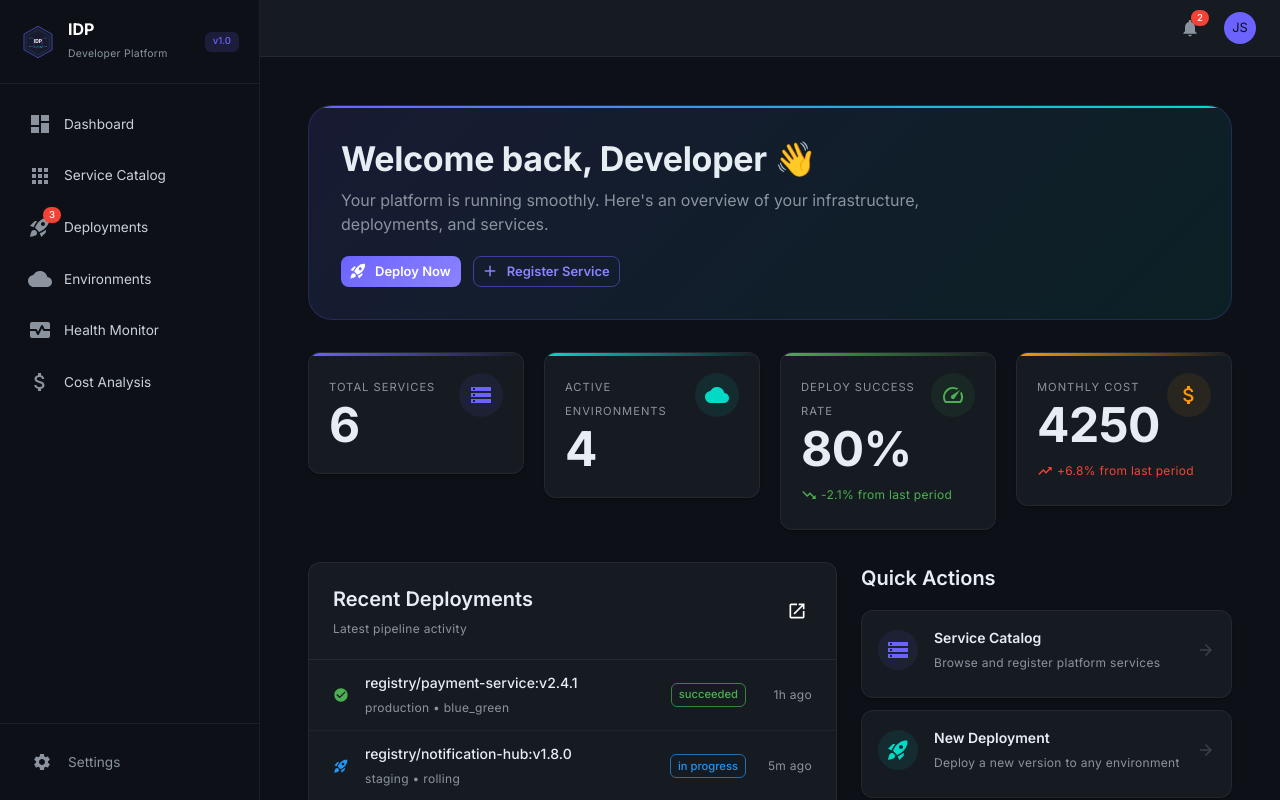
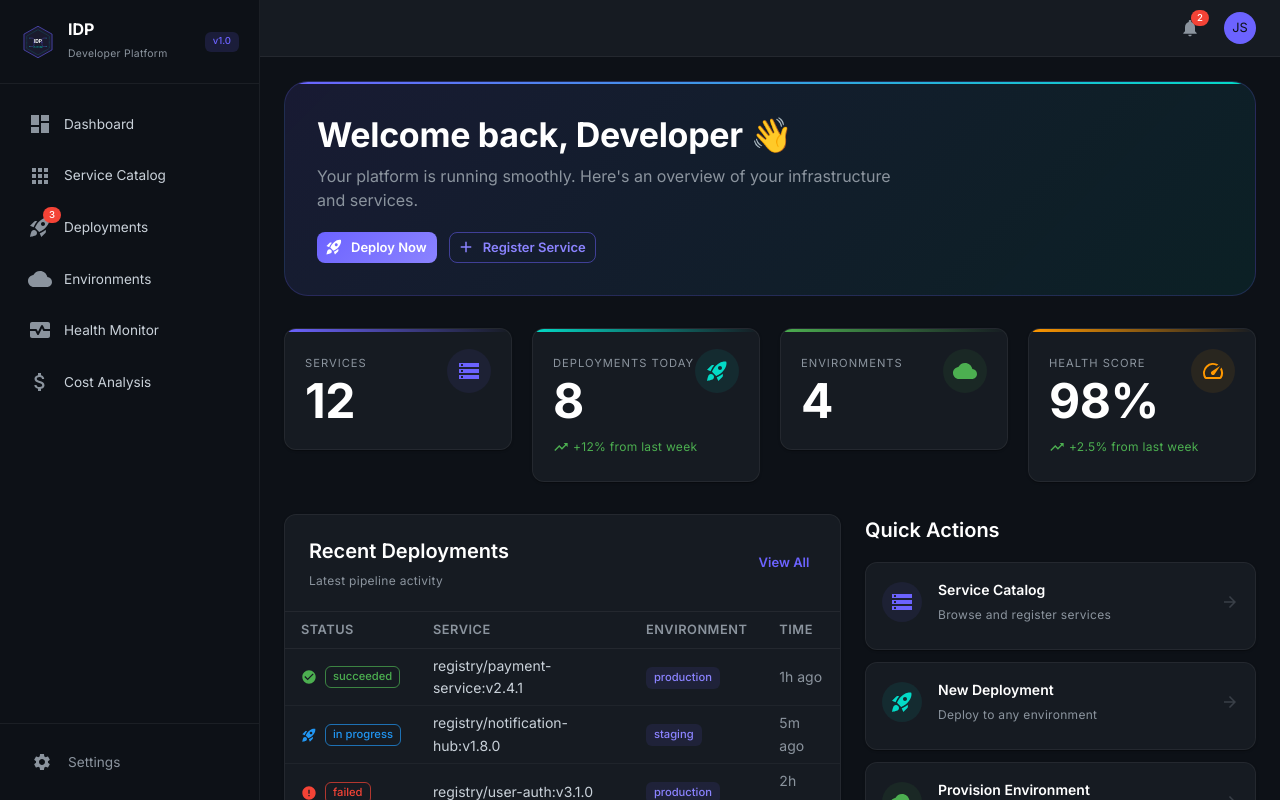
Before and after one commit to JasonTM17/Internal-_Developer_Platform_DevOps, a React (Vite) app in the folder apps/portal/: page / in a window 1280 px wide. Shown: the top 800 px of the page. Built offline with nearby package versions, Linux system fonts and the light colour scheme; no server answers.

Commit message:
feat(portal): add professional dashboard with stats and recent activity

```diff
--- a/apps/portal/src/plugins/dashboard/DashboardPage.tsx
+++ b/apps/portal/src/plugins/dashboard/DashboardPage.tsx
@@ -1,7 +1,8 @@
 import React, { useState, useEffect } from 'react';
 import {
   Box, Typography, Grid, Card, CardContent, Chip, Button, Stack,
-  LinearProgress, Avatar, IconButton, Tooltip,
+  LinearProgress, Avatar, IconButton, Tooltip, Table, TableBody,
+  TableCell, TableContainer, TableHead, TableRow, Paper,
 } from '@mui/material';
 import RocketLaunchIcon from '@mui/icons-material/RocketLaunch';
 import StorageIcon from '@mui/icons-material/Storage';
@@ -15,7 +16,6 @@ import CheckCircleIcon from '@mui/icons-material/CheckCircle';
 import ErrorIcon from '@mui/icons-material/Error';
 import WarningIcon from '@mui/icons-material/Warning';
 import AddIcon from '@mui/icons-material/Add';
-import OpenInNewIcon from '@mui/icons-material/OpenInNew';
 import SpeedIcon from '@mui/icons-material/Speed';
 import { useNavigate } from 'react-router-dom';
 import { platformApi } from '../../api/platformApi';
@@ -47,6 +47,7 @@ const StatCard: React.FC<{
     <Card sx={{
       position: 'relative', overflow: 'hidden',
       animation: 'fadeInUp 0.5s ease-out both', animationDelay: `${delay}ms`,
+      bgcolor: '#161b22', border: '1px solid rgba(255,255,255,0.06)',
       '&::before': { content: '""', position: 'absolute', top: 0, left: 0, right: 0, height: '3px', background: `linear-gradient(90deg, ${color}, transparent)` },
       '&:hover': { transform: 'translateY(-4px)', boxShadow: `0 8px 25px ${color}20` },
       transition: 'all 0.3s cubic-bezier(0.4, 0, 0.2, 1)',
@@ -54,16 +55,20 @@ const StatCard: React.FC<{
       <CardContent sx={{ p: 2.5 }}>
         <Box sx={{ display: 'flex', justifyContent: 'space-between', alignItems: 'flex-start' }}>
           <Box>
-            <Typography variant="caption" color="text.secondary" sx={{ textTransform: 'uppercase', letterSpacing: 1, fontSize: '0.7rem' }}>{title}</Typography>
-            <Typography variant="h3" sx={{ fontWeight: 700, mt: 0.5, lineHeight: 1 }}>{animVal}{suffix}</Typography>
+            <Typography variant="caption" sx={{ color: '#8b949e', textTransform: 'uppercase', letterSpacing: 1, fontSize: '0.7rem' }}>
+              {title}
+            </Typography>
+            <Typography variant="h3" sx={{ fontWeight: 700, mt: 0.5, lineHeight: 1, color: 'white' }}>
+              {animVal}{suffix}
+            </Typography>
           </Box>
           <Avatar sx={{ bgcolor: `${color}15`, color, width: 44, height: 44 }}>{icon}</Avatar>
         </Box>
         {trend !== undefined && (
           <Box sx={{ display: 'flex', alignItems: 'center', gap: 0.5, mt: 1.5 }}>
-            {trend >= 0 ? <TrendingUpIcon sx={{ fontSize: 16, color: trend > 0 ? 'error.main' : 'text.secondary' }} /> : <TrendingDownIcon sx={{ fontSize: 16, color: 'success.main' }} />}
-            <Typography variant="caption" sx={{ color: trend > 0 ? 'error.main' : trend < 0 ? 'success.main' : 'text.secondary' }}>
-              {trend > 0 ? '+' : ''}{trend}% from last period
+            {trend >= 0 ? <TrendingUpIcon sx={{ fontSize: 16, color: '#4caf50' }} /> : <TrendingDownIcon sx={{ fontSize: 16, color: '#f44336' }} />}
+            <Typography variant="caption" sx={{ color: trend >= 0 ? '#4caf50' : '#f44336' }}>
+              {trend > 0 ? '+' : ''}{trend}% from last week
             </Typography>
           </Box>
         )}
@@ -77,17 +82,18 @@ const QuickAction: React.FC<{
   onClick: () => void; color: string; delay?: number;
 }> = ({ title, description, icon, onClick, color, delay = 0 }) => (
   <Card onClick={onClick} sx={{
-    cursor: 'pointer', animation: 'fadeInUp 0.4s ease-out both', animationDelay: `${delay}ms`,
+    cursor: 'pointer', bgcolor: '#161b22', border: '1px solid rgba(255,255,255,0.06)',
+    animation: 'fadeInUp 0.4s ease-out both', animationDelay: `${delay}ms`,
     '&:hover': { transform: 'translateY(-2px)', borderColor: color, boxShadow: `0 4px 16px ${color}20`, '& .action-arrow': { transform: 'translateX(4px)', opacity: 1 } },
     transition: 'all 0.25s ease',
   }}>
     <CardContent sx={{ p: 2, display: 'flex', alignItems: 'center', gap: 2 }}>
       <Avatar sx={{ bgcolor: `${color}15`, color, width: 40, height: 40 }}>{icon}</Avatar>
       <Box sx={{ flex: 1 }}>
-        <Typography variant="subtitle2" sx={{ fontWeight: 600 }}>{title}</Typography>
-        <Typography variant="caption" color="text.secondary">{description}</Typography>
+        <Typography variant="subtitle2" sx={{ fontWeight: 600, color: 'white' }}>{title}</Typography>
+        <Typography variant="caption" sx={{ color: '#8b949e' }}>{description}</Typography>
       </Box>
-      <ArrowForwardIcon className="action-arrow" sx={{ color: 'text.secondary', opacity: 0.3, transition: 'all 0.2s ease', fontSize: 18 }} />
+      <ArrowForwardIcon className="action-arrow" sx={{ color: '#8b949e', opacity: 0.3, transition: 'all 0.2s ease', fontSize: 18 }} />
     </CardContent>
   </Card>
 );
@@ -105,10 +111,10 @@ export const DashboardPage: React.FC = () => {
   }, []);
 
   const statusIcon = (s: string) => {
-    if (s === 'succeeded') return <CheckCircleIcon sx={{ fontSize: 16, color: 'success.main' }} />;
-    if (s === 'failed') return <ErrorIcon sx={{ fontSize: 16, color: 'error.main' }} />;
-    if (s === 'in_progress') return <RocketLaunchIcon sx={{ fontSize: 16, color: 'info.main' }} />;
-    return <WarningIcon sx={{ fontSize: 16, color: 'warning.main' }} />;
+    if (s === 'succeeded') return <CheckCircleIcon sx={{ fontSize: 16, color: '#4caf50' }} />;
+    if (s === 'failed') return <ErrorIcon sx={{ fontSize: 16, color: '#f44336' }} />;
+    if (s === 'in_progress') return <RocketLaunchIcon sx={{ fontSize: 16, color: '#2196f3' }} />;
+    return <WarningIcon sx={{ fontSize: 16, color: '#ff9800' }} />;
   };
 
   const timeAgo = (d: string) => {
@@ -119,17 +125,19 @@ export const DashboardPage: React.FC = () => {
   };
 
   return (
-    <Box sx={{ p: 3, maxWidth: 1400, mx: 'auto' }}>
-      {/* Welcome Banner */}
+    <Box sx={{ maxWidth: 1400, mx: 'auto' }}>
+      {/* Welcome Header */}
       <Box sx={{
         mb: 4, p: 4, borderRadius: 3, position: 'relative', overflow: 'hidden',
         background: 'linear-gradient(135deg, rgba(108,99,255,0.12) 0%, rgba(3,218,198,0.08) 100%)',
-        border: '1px solid rgba(108,99,255,0.2)', animation: 'fadeIn 0.6s ease-out both',
+        border: '1px solid rgba(108,99,255,0.2)',
         '&::before': { content: '""', position: 'absolute', top: 0, left: 0, right: 0, height: '2px', background: 'linear-gradient(90deg, #6C63FF, #03DAC6)' },
       }}>
-        <Typography variant="h4" sx={{ fontWeight: 700, mb: 1 }}>Welcome back, Developer 👋</Typography>
-        <Typography variant="body1" color="text.secondary" sx={{ maxWidth: 600 }}>
-          Your platform is running smoothly. Here's an overview of your infrastructure, deployments, and services.
+        <Typography variant="h4" sx={{ fontWeight: 700, mb: 1, color: 'white' }}>
+          Welcome back, Developer 👋
+        </Typography>
+        <Typography variant="body1" sx={{ color: '#8b949e', maxWidth: 600 }}>
+          Your platform is running smoothly. Here's an overview of your infrastructure and services.
         </Typography>
         <Stack direction="row" spacing={1.5} sx={{ mt: 2.5 }}>
           <Button variant="contained" size="small" startIcon={<RocketLaunchIcon />} onClick={() => navigate('/deployments')}
@@ -143,48 +151,75 @@ export const DashboardPage: React.FC = () => {
         </Stack>
       </Box>
 
-      {/* Stats */}
+      {/* Stats Cards Row */}
       <Grid container spacing={2.5} sx={{ mb: 4 }}>
-        <Grid item xs={6} md={3}><StatCard title="Total Services" value={6} icon={<StorageIcon />} color="#6C63FF" delay={0} /></Grid>
-        <Grid item xs={6} md={3}><StatCard title="Active Environments" value={4} icon={<CloudIcon />} color="#03DAC6" delay={80} /></Grid>
-        <Grid item xs={6} md={3}><StatCard title="Deploy Success Rate" value={80} suffix="%" icon={<SpeedIcon />} color="#4caf50" trend={-2.1} delay={160} /></Grid>
-        <Grid item xs={6} md={3}><StatCard title="Monthly Cost" value={4250} icon={<AttachMoneyIcon />} color="#ff9800" trend={6.8} delay={240} /></Grid>
+        <Grid item xs={6} md={3}>
+          <StatCard title="Services" value={12} icon={<StorageIcon />} color="#6C63FF" delay={0} />
+        </Grid>
+        <Grid item xs={6} md={3}>
+          <StatCard title="Deployments Today" value={8} icon={<RocketLaunchIcon />} color="#03DAC6" trend={12} delay={80} />
+        </Grid>
+        <Grid item xs={6} md={3}>
+          <StatCard title="Environments" value={4} icon={<CloudIcon />} color="#4caf50" delay={160} />
+        </Grid>
+        <Grid item xs={6} md={3}>
+          <StatCard title="Health Score" value={98} suffix="%" icon={<SpeedIcon />} color="#ff9800" trend={2.5} delay={240} />
+        </Grid>
       </Grid>
 
-      {/* Content */}
+      {/* Content Grid */}
       <Grid container spacing={3}>
-        {/* Recent Deployments */}
+        {/* Recent Deployments Table */}
         <Grid item xs={12} md={7}>
-          <Card sx={{ animation: 'fadeInUp 0.5s ease-out 0.3s both' }}>
+          <Card sx={{ bgcolor: '#161b22', border: '1px solid rgba(255,255,255,0.06)' }}>
             <CardContent sx={{ p: 0 }}>
               <Box sx={{ px: 3, py: 2.5, display: 'flex', justifyContent: 'space-between', alignItems: 'center', borderBottom: '1px solid rgba(255,255,255,0.06)' }}>
                 <Box>
-                  <Typography variant="h6" sx={{ fontWeight: 600 }}>Recent Deployments</Typography>
-                  <Typography variant="caption" color="text.secondary">Latest pipeline activity</Typography>
+                  <Typography variant="h6" sx={{ fontWeight: 600, color: 'white' }}>Recent Deployments</Typography>
+                  <Typography variant="caption" sx={{ color: '#8b949e' }}>Latest pipeline activity</Typography>
                 </Box>
-                <Tooltip title="View all"><IconButton size="small" onClick={() => navigate('/deployments')}><OpenInNewIcon fontSize="small" /></IconButton></Tooltip>
+                <Button size="small" onClick={() => navigate('/deployments')} sx={{ color: '#6C63FF' }}>
+                  View All
+                </Button>
               </Box>
-              {loading ? <Box sx={{ p: 3 }}><LinearProgress /></Box> : (
-                <Box>
-                  {recentDeployments.map((d, i) => (
-                    <Box key={d.id} sx={{
-                      px: 3, py: 1.5, display: 'flex', alignItems: 'center', gap: 2,
-                      borderBottom: i < recentDeployments.length - 1 ? '1px solid rgba(255,255,255,0.04)' : 'none',
-                      '&:hover': { bgcolor: 'rgba(255,255,255,0.02)' }, transition: 'background 0.15s',
-                      animation: 'fadeIn 0.3s ease-out both', animationDelay: `${400 + i * 60}ms`,
-                    }}>
-                      {statusIcon(d.status)}
-                      <Box sx={{ flex: 1, minWidth: 0 }}>
-                        <Typography variant="body2" sx={{ fontWeight: 500 }} noWrap>{d.artifacts?.image || d.version}</Typography>
-                        <Typography variant="caption" color="text.secondary">{d.environment} • {d.strategy}</Typography>
-                      </Box>
-                      <Chip label={d.status.replace('_', ' ')} size="small"
-                        color={d.status === 'succeeded' ? 'success' : d.status === 'failed' ? 'error' : d.status === 'in_progress' ? 'info' : 'default'}
-                        variant="outlined" sx={{ fontSize: '0.7rem', height: 24 }} />
-                      <Typography variant="caption" color="text.secondary" sx={{ minWidth: 50, textAlign: 'right' }}>{timeAgo(d.createdAt)}</Typography>
-                    </Box>
-                  ))}
-                </Box>
+              {loading ? (
+                <Box sx={{ p: 3 }}><LinearProgress /></Box>
+              ) : (
+                <TableContainer>
+                  <Table size="small">
+                    <TableHead>
+                      <TableRow>
+                        <TableCell sx={{ color: '#8b949e', borderColor: 'rgba(255,255,255,0.06)' }}>Status</TableCell>
+                        <TableCell sx={{ color: '#8b949e', borderColor: 'rgba(255,255,255,0.06)' }}>Service</TableCell>
+                        <TableCell sx={{ color: '#8b949e', borderColor: 'rgba(255,255,255,0.06)' }}>Environment</TableCell>
+                        <TableCell sx={{ color: '#8b949e', borderColor: 'rgba(255,255,255,0.06)' }}>Time</TableCell>
+                      </TableRow>
+                    </TableHead>
+                    <TableBody>
+                      {recentDeployments.map((d) => (
+                        <TableRow key={d.id} sx={{ '&:hover': { bgcolor: 'rgba(255,255,255,0.02)' } }}>
+                          <TableCell sx={{ borderColor: 'rgba(255,255,255,0.04)' }}>
+                            <Box sx={{ display: 'flex', alignItems: 'center', gap: 1 }}>
+                              {statusIcon(d.status)}
+                              <Chip label={d.status.replace('_', ' ')} size="small"
+                                color={d.status === 'succeeded' ? 'success' : d.status === 'failed' ? 'error' : 'info'}
+                                variant="outlined" sx={{ fontSize: '0.7rem', height: 22 }} />
+                            </Box>
+                          </TableCell>
+                          <TableCell sx={{ color: '#c9d1d9', borderColor: 'rgba(255,255,255,0.04)' }}>
+                            {d.artifacts?.image || d.version}
+                          </TableCell>
+                          <TableCell sx={{ borderColor: 'rgba(255,255,255,0.04)' }}>
+                            <Chip label={d.environment} size="small" sx={{ fontSize: '0.7rem', height: 22, bgcolor: 'rgba(108,99,255,0.1)', color: '#8B83FF' }} />
+                          </TableCell>
+                          <TableCell sx={{ color: '#8b949e', borderColor: 'rgba(255,255,255,0.04)' }}>
+                            {timeAgo(d.createdAt)}
+                          </TableCell>
+                        </TableRow>
+                      ))}
+                    </TableBody>
+                  </Table>
+                </TableContainer>
               )}
             </CardContent>
           </Card>
@@ -192,16 +227,14 @@ export const DashboardPage: React.FC = () => {
 
         {/* Quick Actions */}
         <Grid item xs={12} md={5}>
-          <Box sx={{ animation: 'fadeInUp 0.5s ease-out 0.4s both' }}>
-            <Typography variant="h6" sx={{ fontWeight: 600, mb: 2 }}>Quick Actions</Typography>
-            <Stack spacing={1.5}>
-              <QuickAction title="Service Catalog" description="Browse and register platform services" icon={<StorageIcon />} color="#6C63FF" onClick={() => navigate('/catalog')} delay={500} />
-              <QuickAction title="New Deployment" description="Deploy a new version to any environment" icon={<RocketLaunchIcon />} color="#03DAC6" onClick={() => navigate('/deployments')} delay={560} />
-              <QuickAction title="Provision Environment" description="Spin up a new dev or preview environment" icon={<CloudIcon />} color="#4caf50" onClick={() => navigate('/environments')} delay={620} />
-              <QuickAction title="Platform Health" description="Check system status and health metrics" icon={<MonitorHeartIcon />} color="#ff9800" onClick={() => navigate('/health')} delay={680} />
-              <QuickAction title="Cost Analysis" description="Review infrastructure spending and budgets" icon={<AttachMoneyIcon />} color="#f44336" onClick={() => navigate('/cost')} delay={740} />
-            </Stack>
-          </Box>
+          <Typography variant="h6" sx={{ fontWeight: 600, mb: 2, color: 'white' }}>Quick Actions</Typography>
+          <Stack spacing={1.5}>
+            <QuickAction title="Service Catalog" description="Browse and register services" icon={<StorageIcon />} color="#6C63FF" onClick={() => navigate('/catalog')} delay={300} />
+            <QuickAction title="New Deployment" description="Deploy to any environment" icon={<RocketLaunchIcon />} color="#03DAC6" onClick={() => navigate('/deployments')} delay={360} />
+            <QuickAction title="Provision Environment" description="Spin up a new environment" icon={<CloudIcon />} color="#4caf50" onClick={() => navigate('/environments')} delay={420} />
+            <QuickAction title="Platform Health" description="Check system status" icon={<MonitorHeartIcon />} color="#ff9800" onClick={() => navigate('/health')} delay={480} />
+            <QuickAction title="Cost Analysis" description="Review spending and budgets" icon={<AttachMoneyIcon />} color="#f44336" onClick={() => navigate('/cost')} delay={540} />
+          </Stack>
         </Grid>
       </Grid>
     </Box>
```
